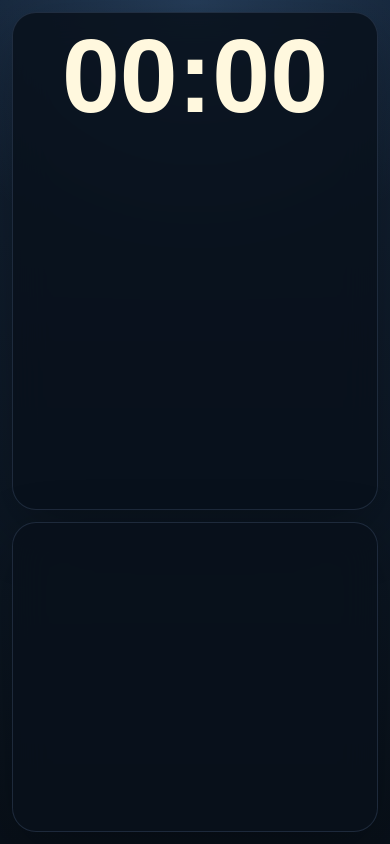
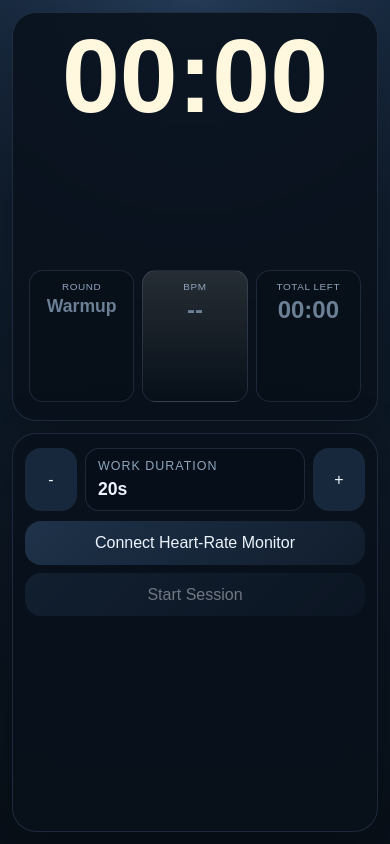
Before and after one commit to thefatoneinthecorner/hiit-master, a Preact app in the folder app/: page / in a window 390 px wide. Built offline with nearby package versions, Linux system fonts and the light colour scheme.

Commit message:
UI Tweaks for mobile

```diff
--- a/app/src/styles.css
+++ b/app/src/styles.css
@@ -160,13 +160,16 @@ button:disabled {
 }
 
 .hero-scrub-slot {
-  min-height: 94px;
   display: grid;
   align-items: start;
-  margin-top: 14px;
 }
 
-.hero-scrub-slot--history {
+.hero-scrub-slot:not(:empty) {
+  min-height: 72px;
+  margin-top: 8px;
+}
+
+.hero-scrub-slot--history:not(:empty) {
   min-height: 88px;
   margin-top: 0;
 }
@@ -651,7 +654,7 @@ button:disabled {
   grid-template-columns: 56px minmax(0, 1fr);
   gap: 12px;
   align-items: stretch;
-  margin-top: 18px;
+  margin-top: 12px;
 }
 
 .comparison-strip-axis {
@@ -752,7 +755,6 @@ button:disabled {
   .hero-card .eyebrow,
   .hero-card .phase,
   .hero-card .copy,
-  .hero-card .hero-metrics,
   .hero-card .progress-track {
     display: none;
   }
@@ -762,19 +764,76 @@ button:disabled {
     line-height: 0.88;
   }
 
+  .hero-card .hero-metrics {
+    display: grid;
+    grid-template-columns: repeat(3, minmax(0, 1fr));
+    gap: 8px;
+    margin-top: 14px;
+  }
+
+  .metric-pill {
+    padding: 10px 8px;
+    border-radius: 14px;
+  }
+
+  .metric-pill span {
+    margin-bottom: 4px;
+    font-size: 0.62rem;
+    letter-spacing: 0.06em;
+  }
+
+  .hero-card--running .metric-pill--round strong,
+  .hero-card--running .metric-pill--total strong,
+  .hero-card--running .metric-pill--bpm strong {
+    font-size: 1.5rem;
+    line-height: 1;
+  }
+
   .status-grid {
     display: grid;
     grid-template-columns: 1fr;
   }
 
-  .panel--setup,
   .panel--runtime,
-  .panel--history {
+  .panel--history,
+  .panel--session-controls {
     display: none;
   }
 
-  .panel--comparison {
-    padding: 16px 14px;
+  .panel--setup {
+    padding: 14px 12px;
+  }
+
+  .panel--setup h2,
+  .panel--setup .panel-copy {
+    display: none;
+  }
+
+  .panel--setup .duration-control {
+    grid-template-columns: 52px 1fr 52px;
+    gap: 8px;
+  }
+
+  .panel--setup .duration-readout {
+    padding: 10px 12px;
+    border-radius: 14px;
+  }
+
+  .panel--setup .action-stack {
+    margin-top: 10px;
+    gap: 8px;
+  }
+
+  .panel--setup button {
+    padding: 0.8rem 0.9rem;
+  }
+
+  .panel.panel--comparison {
+    display: contents;
+  }
+
+  .panel--comparison .comparison-visual {
+    gap: 0;
   }
 
   .panel--comparison > h2,
@@ -784,9 +843,13 @@ button:disabled {
   }
 
   .comparison-visual,
-  .comparison-chart-shell,
+  .comparison-chart-shell {
+    gap: 8px;
+  }
+
   .comparison-strip-shell {
     gap: 8px;
+    margin-top: 22px;
   }
 
   .comparison-chart-shell,
@@ -820,12 +883,12 @@ button:disabled {
     width: 7px;
   }
 
-  .hero-scrub-slot {
-    min-height: 82px;
-    margin-top: 10px;
+  .hero-scrub-slot:not(:empty) {
+    min-height: 62px;
+    margin-top: 6px;
   }
 
-  .hero-scrub-slot--history {
+  .hero-scrub-slot--history:not(:empty) {
     min-height: 78px;
     margin-top: 0;
   }
--- a/app/src/ui/screens/WorkoutScreen.tsx
+++ b/app/src/ui/screens/WorkoutScreen.tsx
@@ -566,6 +566,7 @@ export function WorkoutScreen({
       comparisonChart.maxElapsedSec
     );
   const isScrubberEnabled = controllerState.controllerStatus !== 'running';
+  const isPortraitPhone = isPortraitPhoneLayout();
   const showSetupRuntimePanels = isSessionActive === false;
   const selectedHistorySession = historySessions.find((session) => session.id === selectedHistorySessionId) ?? null;
   const selectedHistoryComparisonSession = getPreviousComparisonSessionForHistory(historySessions, selectedHistorySessionId);
@@ -600,6 +601,8 @@ export function WorkoutScreen({
       selectedHistoryTiming,
       selectedHistoryChart.maxElapsedSec
     );
+  const liveTimeLabels = isPortraitPhone ? comparisonChart?.timeLabels.slice(1) ?? [] : comparisonChart?.timeLabels ?? [];
+  const historyTimeLabels = isPortraitPhone ? selectedHistoryChart?.timeLabels.slice(1) ?? [] : selectedHistoryChart?.timeLabels ?? [];
 
   useEffect(() => {
     if (controllerState.controllerStatus === 'running') {
@@ -723,6 +726,34 @@ export function WorkoutScreen({
     setHistoryScrubXPercent(null);
   }
 
+  function isPortraitPhoneLayout(): boolean {
+    return typeof window !== 'undefined' && typeof window.matchMedia === 'function' && window.matchMedia('(max-width: 600px) and (orientation: portrait)').matches;
+  }
+
+  function handleScreenTap(event: MouseEvent): void {
+    if (isSessionActive === false || isPortraitPhoneLayout() === false) {
+      return;
+    }
+
+    const target = event.target;
+    if (!(target instanceof HTMLElement)) {
+      return;
+    }
+
+    if (target.closest('button, a, input, select, textarea, label') !== null) {
+      return;
+    }
+
+    if (controllerState.controllerStatus === 'running') {
+      handlePause();
+      return;
+    }
+
+    if (controllerState.controllerStatus === 'paused') {
+      handleResume();
+    }
+  }
+
   if (bootstrapStatus === 'error') {
     return (
       <main className="screen">
@@ -737,7 +768,7 @@ export function WorkoutScreen({
   }
 
   return (
-    <main className="screen">
+    <main className="screen" onClick={handleScreenTap as JSX.MouseEventHandler<HTMLElement>}>
       <section className={'hero-card hero-card--session ' + phaseClassName + (isSessionActive ? ' hero-card--running' : '')}>
         <p className="eyebrow">{controllerState.connectedDeviceName ?? 'No HR monitor connected'}</p>
         <h1 className="timer">{startupCountdownSec === null ? formatClock(phaseRemainingSec) : '00:0' + String(startupCountdownSec)}</h1>
@@ -885,7 +916,7 @@ export function WorkoutScreen({
                       {scrubDetail !== null && isScrubberEnabled ? <line x1={scrubDetail.xPercent} y1="0" x2={scrubDetail.xPercent} y2="100" stroke="rgba(120, 184, 255, 0.95)" strokeWidth="0.8" /> : null}
                     </svg>
                     <div className="comparison-rounds" aria-hidden="true">
-                      {comparisonChart.timeLabels.map((label) => (
+                      {liveTimeLabels.map((label) => (
                         <span key={label.label} style={{ left: String(label.xPercent) + '%' }}>{label.label}</span>
                       ))}
                     </div>
@@ -977,7 +1008,7 @@ export function WorkoutScreen({
                             {selectedHistoryScrubDetail !== null ? <line x1={selectedHistoryScrubDetail.xPercent} y1="0" x2={selectedHistoryScrubDetail.xPercent} y2="100" stroke="rgba(120, 184, 255, 0.95)" strokeWidth="0.8" /> : null}
                           </svg>
                           <div className="comparison-rounds" aria-hidden="true">
-                            {selectedHistoryChart.timeLabels.map((label) => (
+                            {historyTimeLabels.map((label) => (
                               <span key={label.label} style={{ left: String(label.xPercent) + '%' }}>{label.label}</span>
                             ))}
                           </div>
```
